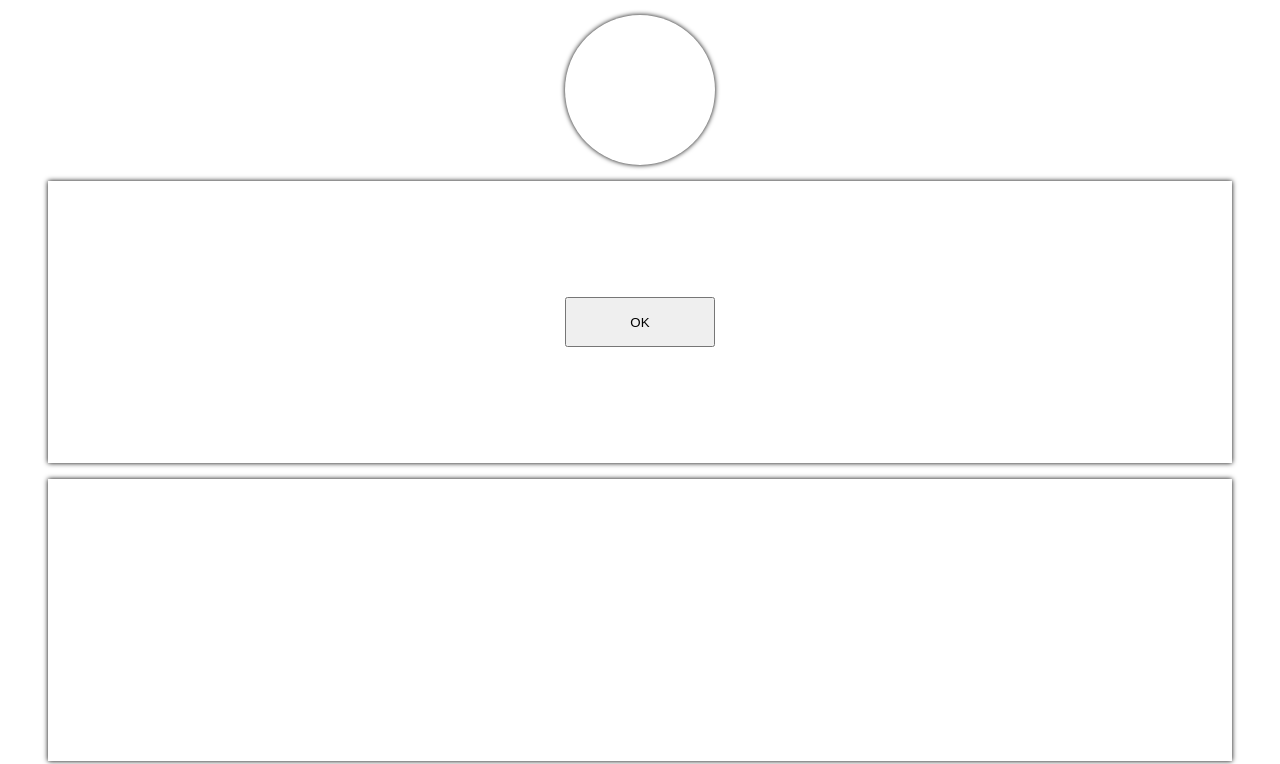
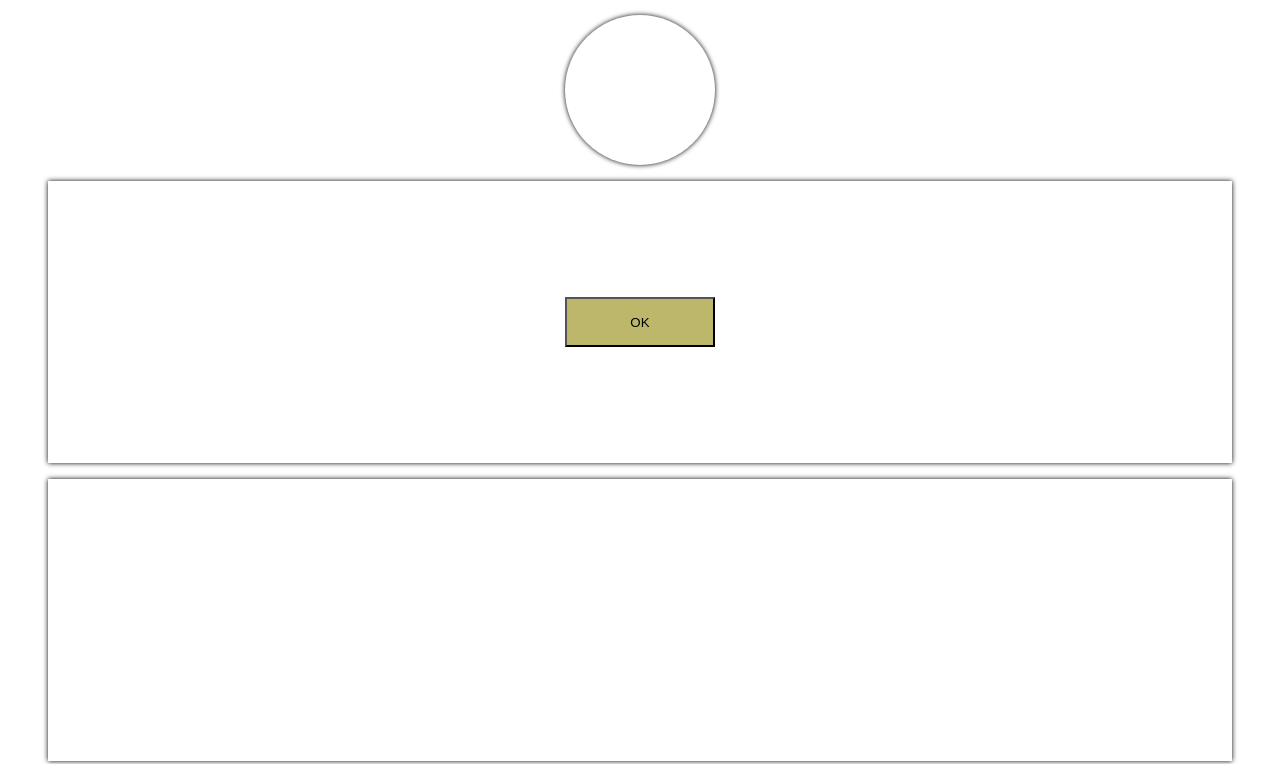
Before and after one commit to SergioDev87/meu-projeto, a plain HTML site: page index.html in a window 1280 px wide. Shown: the part 65-829 px from the top of the page. Drawn offline with Linux system fonts and the light colour scheme.

Commit message:
"mudança no estilo"

```diff
--- a/style.css
+++ b/style.css
@@ -53,5 +53,5 @@ body {
 #btn {
   height: 50px;
   width: 150px;
-
+  background-color: darkkhaki;
 }
```
